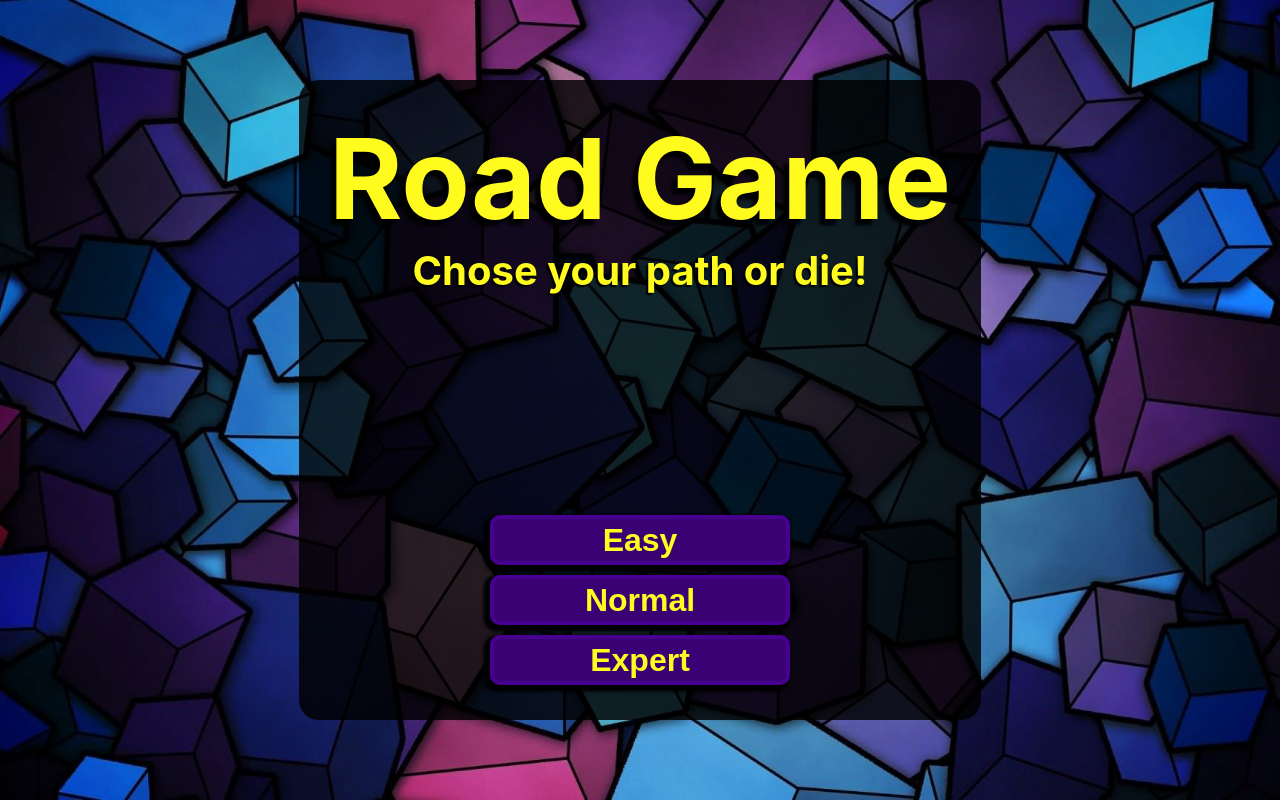
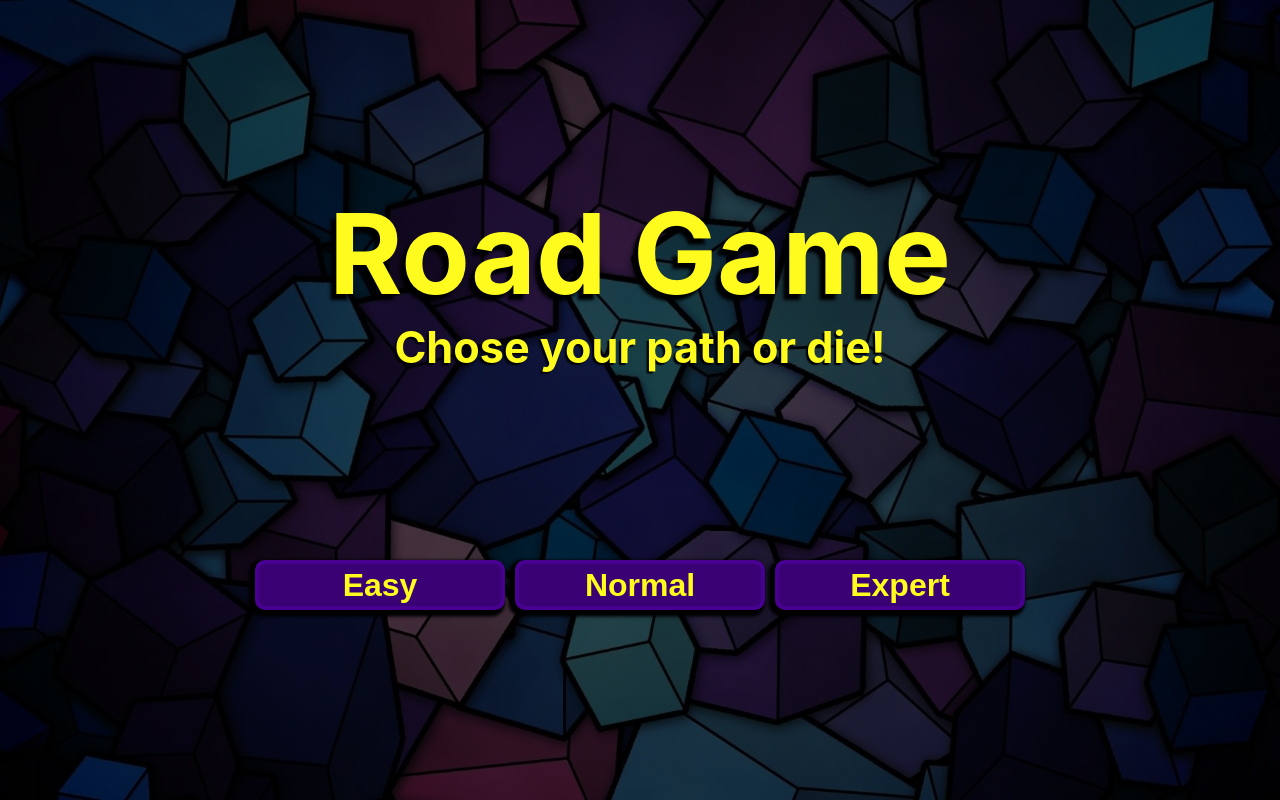
Before and after one commit to MaciejSpalek/RoadGame, a React (Create React App) app: page / in a window 1280 px wide. Built offline with nearby package versions, Linux system fonts and the light colour scheme.

Commit message:
fix: improved RWD, added winGame animation

```diff
--- a/src/Components/Game.js
+++ b/src/Components/Game.js
@@ -1,7 +1,7 @@
 import React from "react";
 import Square from "./Square";
 import classNames from "classnames";
-import { setDuration, getDirection, deleteLastArrayElement } from "./lib/helpers"
+import { setDuration, getDirection, deleteLastArrayElement, setSquareDuration, isBusySquare, getRandom } from "./lib/helpers"
 import Counter from "./Counter/Counter";
 import ButtonOfLevel from "./ButtonOfLevel/ButtonOfLevel"
 
@@ -10,39 +10,40 @@ class Game extends React.Component {
     super(props);
     this.state = {
 
+      // flags
+      isChangeLevelButtonDisabled: false,
+      isButtonsOfLevelVisible: true,
+      isCounterVisible: false,
+      areSquaresLocked: true,
+      isButtonDisabled: true,
+      isDeletingMiss: false,
+      isBusyArray: false,
+      isGameOver: false,
+      isWinGame: false,
+
+      // variables
+      buttonCaption: "Start",
+      topBoxInformation: "",
+      lastClickedIndex: 0,
+      amountOfSquares: 3,
+      amountOfLives: 15,
+      firstSquare: null,
+      dimension: 10,
+      time: 500,
+      level: 9,
+      miss: 0,
+
       // arrays
+      clickedRoad: [],
+      partOfRoad: [],
+      missArray: [],
+      busyArray: [],
       board: [],
       road: [],
-      clickedRoad: [],
-      missArray: [],
-      partOfRoad: [],
-      busyArray: [],
 
-      // variables
-      dimension: 10,
-      time: 500,
-      amountOfSquares: 3,
-      firstSquare: null,
-      lastClickedIndex: 0,
-      miss: 0,
-      level: 1,
-      buttonCaption: "Start",
-      topBoxInformation: "",
-      amountOfLives: 15,
-
-      // flags
-      isButtonDisabled: true,
-      isDeletingMiss: false,
-      areSquaresLocked: true,
-      isCounterVisible: false,
-      isBusyArray: false,
-      isButtonsOfLevelVisible: true,
-      isChangeLevelButtonDisabled: false
     }
     this.handleStart = this.handleStart.bind(this);
     this.checkRoad = this.checkRoad.bind(this)
-    this.timeForDrawId = null;
-    this.timeForHideId = null;
   }
   componentDidMount() {
     this.setState({
@@ -59,13 +60,8 @@ class Game extends React.Component {
     }
     return list;
   }
-  getRandom() {
-    return this.state.board[Math.round(Math.random() * 9)][
-      Math.round(Math.random() * 9)
-    ];
-  }
   drawFirstSquare = async () => {
-    let randomFiled = this.getRandom();
+    let randomFiled = getRandom(this.state.board);
     await this.setState({ firstSquare: randomFiled });
     await this.setRoad(this.state.firstSquare);
   }
@@ -80,16 +76,6 @@ class Game extends React.Component {
     }
     if (!this.state.isBusyArray) {
       this.setState({ road: roadArray });
-    }
-  }
-  isBusySquare(roadArray, row, col) {
-    for (let i = 0; i < roadArray.length; i++) {
-      if (
-        roadArray[i] === `${row}${col}` ||
-        this.state.firstSquare === `${row}${col}`
-      ) {
-        return true;
-      }
     }
   }
   setBusyState(direction) {
@@ -124,7 +110,7 @@ class Game extends React.Component {
     }
     // up
     if (direction === 0) {
-      if (row - 1 >= 0 && !this.isBusySquare(roadArray, row - 1, col)) {
+      if (row - 1 >= 0 && !isBusySquare(this.state.firstSquare, roadArray, row - 1, col)) {
         firstSquare = board[row - 1][col];
         roadArray.push(firstSquare);
         this.setState({
@@ -138,7 +124,7 @@ class Game extends React.Component {
 
     // right
     else if (direction === 1) {
-      if (col + 1 <= 9 && !this.isBusySquare(roadArray, row, col + 1)) {
+      if (col + 1 <= 9 && !isBusySquare(this.state.firstSquare, roadArray, row, col + 1)) {
         firstSquare = board[row][col + 1];
         roadArray.push(firstSquare);
         this.setState({
@@ -152,7 +138,7 @@ class Game extends React.Component {
 
     // down
     else if (direction === 2) {
-      if (row + 1 <= 9 && !this.isBusySquare(roadArray, row + 1, col)) {
+      if (row + 1 <= 9 && !isBusySquare(this.state.firstSquare, roadArray, row + 1, col)) {
         firstSquare = board[row + 1][col];
         roadArray.push(firstSquare);
         this.setState({
@@ -166,7 +152,7 @@ class Game extends React.Component {
 
     // left
     else if (direction === 3) {
-      if (col - 1 >= 0 && !this.isBusySquare(roadArray, row, col - 1)) {
+      if (col - 1 >= 0 && !isBusySquare(this.state.firstSquare, roadArray, row, col - 1)) {
         firstSquare = board[row][col - 1];
         roadArray.push(firstSquare);
         this.setState({
@@ -198,18 +184,13 @@ class Game extends React.Component {
     await this.updateRoad();
     await this.hideRoad();
   }
-  setSquareDuration(road, col) {
-    const durationArray = road.map((square, index) => (square === col ? (index + 1) * this.state.time : null));
-    const durationElement = durationArray.filter(square => typeof square === "number")[0];
-    return durationElement;
-  }
   updateRoad() {
-    const { road, board } = this.state;
+    const { road, board, time } = this.state;
     const tempArray = [];
     board.map((row) => {
       row.map((col) => {
         if (col === road.filter(roadSquare => roadSquare === col ? col : null)[0]) {
-          const duration = this.setSquareDuration(road, col);
+          const duration = setSquareDuration(road, col, time);
           this.wait(tempArray, col, duration);
         }
       })
@@ -232,39 +213,87 @@ class Game extends React.Component {
       })
     }, setDuration({ amountOfSquares, time }, 5500))
   }
-  win() {
-    this.setState({
-      areSquaresLocked: true
-    })
-    setTimeout(() => {
-      this.setState(prevState => ({
-        level: prevState.level + 1,
-        amountOfSquares: prevState.amountOfSquares + 2,
-        buttonCaption: "Next level",
-        topBoxInformation: "",
-        areSquaresLocked: true
-      }))
-      this.cleanStateOfGame()
-    }, 1000);
-  }
   gameOver() {
     this.setState({
-      areSquaresLocked: true,
+      areSquaresLocked: true, // block squares
+      isChangeLevelButtonDisabled: true, // lock changeLevel button
       isGameOver: true
     })
     setTimeout(() => {
       this.setState({
+        isButtonsOfLevelVisible: true,
+        isChangeLevelButtonDisabled: false, // unlock changeLevel button
         areSquaresLocked: true,
         isGameOver: false,
         buttonCaption: "Start",
         topBoxInformation: "",
         level: 1,
         amountOfLives: 15,
-        miss: 0,
-        isButtonsOfLevelVisible: true
+        miss: 0
       })
       this.cleanStateOfGame()
     }, 4000);
+  }
+  winRound() {
+    setTimeout(() => {
+      this.setState(prevState => ({
+        level: prevState.level + 1,
+        amountOfSquares: prevState.amountOfSquares + 2,
+        // buttonCaption: "Next level",
+        topBoxInformation: "",
+      }), () => {
+        if(this.state.level == 10) {
+          this.winGame();
+        }
+      })
+
+      if(this.state.level != 10) {
+        this.setState({
+          areSquaresLocked: true,
+          buttonCaption: "Next level"
+        })
+        this.cleanStateOfGame()
+      } else {
+        this.setState({
+          areSquaresLocked: true,
+          buttonCaption: "Start"
+        })
+      }
+
+    }, 1000);
+  }
+  winGame() {
+    this.setState({
+      isWinGame: true,
+      isButtonDisabled: true,
+      isChangeLevelButtonDisabled: true
+    })
+    setTimeout(() => {
+      this.setState({
+        areSquaresLocked: true,
+        isWinGame: false,
+        buttonCaption: "Start",
+        topBoxInformation: "",
+        level: 1,
+        amountOfLives: 15,
+        miss: 0,
+        isButtonsOfLevelVisible: true,
+        isChangeLevelButtonDisabled: false
+      })
+      this.cleanStateOfGame()
+    }, 4000);
+  }
+  cleanStateOfGame() {
+    this.setState({
+      missArray: [],
+      road: [],
+      clickedRoad: [],
+      partOfRoad: [],
+      firstSquare: null,
+      areSquaresLocked: true, // lock squares
+      isButtonDisabled: false, // unlock start button
+      lastClickedIndex: 0,
+    })
   }
   deleteInformation() {
     setTimeout(() => {
@@ -282,13 +311,12 @@ class Game extends React.Component {
       })
     }, 500);
   }
-
   checkRoad = (currentSquare, index, e) => {
     e.preventDefault()
     const { clickedRoad, missArray, road, areSquaresLocked, firstSquare, lastClickedIndex, isDeletingMiss } = this.state;
     const currentIndex = index.filter(el => typeof el == "number" ? el + 1 : null)[0];
 
-    // prevent clicking in clickedSquare, missSquare, firstSquare and if isDeletingMiss
+    // prevent clicking in clickedSquare, missSquare, firstSquare and if isDeletingMiss == true
     if (areSquaresLocked ||
       clickedRoad.includes(currentSquare) ||
       missArray.includes(currentSquare) ||
@@ -304,11 +332,11 @@ class Game extends React.Component {
         topBoxInformation: "Nice shot!",
         areSquaresLocked: true
       }), () => {
-        if (this.state.lastClickedIndex === road.length) {
-          this.win();
-        } else {
-          this.deleteInformation()
-        }
+          if (this.state.lastClickedIndex === road.length) {
+            this.winRound();
+          } else {
+            this.deleteInformation()
+          }
       })
     }
 
@@ -370,21 +398,10 @@ class Game extends React.Component {
       isButtonsOfLevelVisible: true,
       level: 1,
       amountOfLives: 15,
-      miss: 0
+      miss: 0,
+      buttonCaption: "Start"
     })
     this.cleanStateOfGame();
-  }
-  cleanStateOfGame() {
-    this.setState({
-      missArray: [],
-      road: [],
-      clickedRoad: [],
-      partOfRoad: [],
-      firstSquare: null,
-      areSquaresLocked: true,
-      isButtonDisabled: false, // turn on button
-      lastClickedIndex: 0,
-    })
   }
   renderBoard() {
     const {
@@ -414,7 +431,6 @@ class Game extends React.Component {
       });
     });
   }
-
   render() {
     const {
       isButtonDisabled,
@@ -424,6 +440,7 @@ class Game extends React.Component {
       isCounterVisible,
       topBoxInformation,
       isGameOver,
+      isWinGame,
       amountOfLives,
       isButtonsOfLevelVisible,
       isChangeLevelButtonDisabled
@@ -442,38 +459,13 @@ class Game extends React.Component {
 
     return (
       <div className="game">
-        <div className="game__topbox">
-          <span className="game__parameter">Board {level}</span>
-          {isCounterVisible ? <Counter /> : false}
-          <span className={informationClass}> {topBoxInformation}</span>
-          <span className="game__parameter">&#10084; {amountOfLives - miss} </span>
-        </div>
-        <div className="game__board">
-          <span className={isGameOver ? "board__gameOverCaption" : "board__gameOverCaption--none"}></span>
-          {this.renderBoard()}
-        </div>
-        <button
-          className={isButtonDisabled ? "game__button game__button--disabled" : "game__button"}
-          disabled={isButtonDisabled}
-          onClick={this.handleStart}>
-          {buttonCaption}
-        </button>
-        <button
-          className={isChangeLevelButtonDisabled ? "game__button game__button--disabled" : "game__button"}
-          onClick={this.handleChangeLevel}
-          disabled={isChangeLevelButtonDisabled}
-        >
-          Change level
-          </button>
         {isButtonsOfLevelVisible ?
-
           <div className="game__start-layer">
-            <div className="game__inner-wrapper">
               <div>
                 <h1 className="game__title">Road Game</h1>
                 <p className="game__subtitle">Chose your path or die!</p>
               </div>
-              <div className="game__buttonBox">
+              <div className="game__button-box">
                 <ButtonOfLevel
                   handleClick={this.setDifficultyLevel}
                   nameLevel={Easy}
@@ -496,10 +488,39 @@ class Game extends React.Component {
                   amountOfLives={5}
                 />
               </div>
+          </div>
+          :
+          <div className="game__board-layer">
+          <div className="game__board-wrapper">
+            <div className="game__top-box">
+              <span className="game__parameter">Board {level}</span>
+              {isCounterVisible ? <Counter /> : false}
+              <span className={informationClass}> {topBoxInformation}</span>
+              <span className="game__parameter">&#10084; {amountOfLives - miss} </span>
+            </div>
+            <div className="game__board">
+              <span className={isGameOver ? "board__gameOver-caption" : "board__gameOver-caption--none"}></span>
+              <span className={isWinGame ? "board__winGame-caption" : "board__winGame-caption--none"}></span>
+              {this.renderBoard()}
             </div>
           </div>
-
-          : null}
+          <div className="game__button-box game__button-box--board">
+            <button
+              className={isButtonDisabled ? "game__button game__button--disabled" : "game__button"}
+              disabled={isButtonDisabled}
+              onClick={this.handleStart}>
+              {buttonCaption}
+            </button>
+            <button
+              className={isChangeLevelButtonDisabled ? "game__button game__button--disabled" : "game__button"}
+              onClick={this.handleChangeLevel}
+              disabled={isChangeLevelButtonDisabled}
+            >
+              Change level
+            </button>
+          </div>
+        </div>
+          }
       </div >
     );
   }
--- a/src/styles/game.scss
+++ b/src/styles/game.scss
@@ -1,67 +1,61 @@
-$mobile: 736px;
-
 .game {
 	display: flex;
 	justify-content: center;
 	align-items: center;
 	flex-direction: column;
-	height: 100vh;
+	min-height: 100vh;
 	width: 100%;
-	// background-color: #171717;
 	background-image: url("../Images/bgImage.jpg");
 	background-position: center;
 	background-size: cover;
 	position: relative;
 	overflow: hidden;
 
-	&__topbox {
+	&__top-box {
 		display: flex;
 		justify-content: space-between;
 		align-items: center;
-		width: 500px;
-		height: 50px;
+		width: 300px;
+		height: 30px;
 		border-top-left-radius: 10px;
 		border-top-right-radius: 10px;
 		background-color: rgb(58, 1, 116);
 		border: 4px solid rgb(71, 0, 143);
 		border-bottom: none;
-		padding: 0 10px;
-		@media (max-width: $mobile) {
-			max-width: 350px;
-		}
+		padding: .8em;
 	}
-
-	&__parameter,
-	&__information {
-		font-size: 1.5em;
-		font-weight: bold;
-		color: rgb(255, 251, 30);
-		&--counter {
-			font-size: 2em;
-		}
+	&__board-layer {
+		display: flex;
+		justify-content: space-evenly;
+		align-items: center;
+		flex-direction: column;
+		min-height: 100vh;
+		width: 100%;
+		padding: 1.5em .5em;
+		background-color: rgba(0, 0, 0, 0.8);
 	}
-
 	&__board {
 		position: relative;
 		display: grid;
 		grid-template-rows: repeat(10, 1fr);
 		grid-template-columns: repeat(10, 1fr);
-		width: 500px;
-		height: 500px;
+		width: 300px;
+		height: 300px;
 		border: 8px solid rgb(71, 0, 143);
 		border-bottom-left-radius: 10px;
 		border-bottom-right-radius: 10px;
 		background-color: rgba(59, 1, 116, 0.938);
 		margin: 0px auto 10px;
-		@media (max-width: $mobile) {
-			max-width: 350px;
-			max-height: 350px;
-		}
 	}
-
+	&__board-wrapper {
+		display: flex;
+		justify-content: center;
+		align-items: center;
+		flex-direction: column;
+	}
 	&__button {
 		height: 50px;
-		width: 300px;
+		width: 250px;
 		border: none;
 		font-size: 2em;
 		font-weight: bold;
@@ -94,7 +88,14 @@ $mobile: 736px;
 		border: 4px solid rgb(72, 0, 145);
 		color: rgb(93, 95, 64);
 	}
-
+	&__parameter, &__information {
+		font-size: 1em;
+		font-weight: bold;
+		color: rgb(255, 251, 30);
+		&--counter {
+			font-size: 1em;
+		}
+	}
 	&__information {
 		&--none {
 			display: none;
@@ -109,60 +110,43 @@ $mobile: 736px;
 			color: red;
 		}
 	}
+
+
 	&__start-layer {
 		display: flex;
-		justify-content: center;
-		align-items: center;
-		position: absolute;
-		// background-color: #171717;
-		background-image: url("../Images/bgImage.jpg");
-		background-position: center;
-		background-size: cover;
-		height: 100vh;
-		width: 100vw;
-	}
-
-	&__inner-wrapper {
-		display: flex;
-		justify-content: space-between;
+		justify-content: space-evenly;
 		align-items: center;
 		flex-direction: column;
-		background-color: rgba(0, 0, 0, 0.822);
-		height: 80%;
-		border-radius: 20px;
-		padding: 30px;
-		@media (max-width: $mobile) {
-			justify-content: flex-start;
-			border-radius: 0;
-			height: 100vh;
-		}
+		min-height: 100vh;
+		width: 100%;
+		padding: 1.5em .5em;
+		background-color: rgba(0, 0, 0, 0.7);
 	}
-	&__buttonBox {
+	&__button-box {
 		display: flex;
 		flex-direction: column;
 	}
-
 	&__title {
-		font-size: 7em;
+		font-size: 3em;
 		font-weight: bold;
 		text-shadow: -.05em .05em .03em black;
 		color: rgb(255, 251, 30);
 		animation: startAnimation .3s ease-in both;
-		@media (max-width: $mobile) {
-			font-size: 5em;
-		}
 	}
-
 	&__subtitle {
-		font-size: 2.5em;
+		font-size: 1.3em;
 		font-weight: bold;
 		text-shadow: -.05em .05em .03em black;
 		color: rgb(255, 251, 30);
 		animation: startAnimation .3s .3s ease-in both;
+		margin-bottom: .5em;
+	}
+	&__parameter--counter {
+		animation: increaseVisibility 1s cubic-bezier(0.47, 0, 0.745, 0.715) both;
 	}
 }
 
-.board__gameOverCaption {
+.board__gameOver-caption, .board__winGame-caption {
 	position: absolute;
 	display: flex;
 	justify-content: center;
@@ -173,13 +157,19 @@ $mobile: 736px;
 	&::before {
 		content: "Game Over";
 		position: absolute;
-		font-size: 5em;
+		font-size: 3em;
 		color: rgb(255, 251, 30);
 		text-shadow: -.05em .05em 0.05em black;
 		animation: gameOverAnimation 4s cubic-bezier(0.77, 0, 0.175, 1) both;
 	}
 	&--none {
 		display: none;
+	}
+}
+.board__winGame-caption {
+	&::before {
+		content: "You Win!";
+		animation: winGameAnimation 4s cubic-bezier(0.77, 0, 0.175, 1) both;
 	}
 }
 
@@ -243,7 +233,7 @@ $mobile: 736px;
 		width: 100%;
 		height: 100%;
 		color: red;
-		font-size: 2em;
+		font-size: 1em;
 		padding-bottom: 5%;
 		transition: .1s;
 	}
@@ -263,16 +253,6 @@ $mobile: 736px;
 		transform: scale(1);
 	}
 }
-
-@keyframes showCounter {
-	from {
-		transform: scale(0);
-	}
-	to {
-		transform: scale(1);
-	}
-}
-
 @keyframes gameOverAnimation {
 	0% {
 		transform: scale(0) rotate(0deg);
@@ -292,7 +272,25 @@ $mobile: 736px;
 		transform: scale(0) rotate(0deg);
 	}
 }
+@keyframes winGameAnimation {
+	0% {
+		transform: scale(0) rotate(0deg);
+	}
 
+	40% {
+		transform: scale(1) rotate(360deg);
+		color: rgb(38, 228, 0);
+	}
+
+	60% {
+		transform: scale(1) rotate(360deg);
+		color: rgb(38, 228, 0);
+	}
+
+	to {
+		transform: scale(0) rotate(0deg);
+	}
+}
 @keyframes startAnimation {
 	from {
 		opacity: 0;
@@ -301,3 +299,109 @@ $mobile: 736px;
 		opacity: 1;
 	}
 }
+
+
+@media (min-width: 450px) {
+	.game {
+		&__title {
+			font-size: 4em;
+		}
+		&__subtitle {
+			font-size: 1.6em;
+		}
+		&__board {
+			width: 350px;
+			height: 350px;
+		}
+		&__top-box {
+			width: 350px;
+			height: 35px;
+		}
+		&__parameter, &__information {
+			font-size: 1.3em;
+			&--counter {
+				font-size: 1.7em;
+			}
+		}
+	}
+
+	.missSquare {
+		&::before {
+			font-size: 1.3em;
+		}
+	}
+}
+
+@media (min-width: 768px) {
+	.game {
+		&__title {
+			font-size: 6em;
+		}
+		&__subtitle {
+			font-size: 2.2em;
+		}
+		&__board {
+			width: 450px;
+			height: 450px;
+		}
+		&__top-box {
+			width: 450px;
+			height: 45px;
+		}
+		&__parameter, &__information {
+			font-size: 1.6em;
+			&--counter {
+				font-size: 2.2em;
+			}
+		}
+		&__button-box {
+			&--board {
+				flex-direction: row;
+			}
+		}
+	}
+	.board__gameOver-caption, .board__winGame-caption {
+		&::before {
+			font-size: 4em;
+		}
+	}
+	.missSquare {
+		&::before {
+			font-size: 1.6em;
+		}
+	}
+}
+
+@media (min-width: 1200px) {
+	.game {
+		&__title {
+			font-size: 7em;
+		}
+		&__subtitle {
+			font-size: 2.7em;
+		}
+		&__board {
+			width: 500px;
+			height: 500px;
+		}
+		&__top-box {
+			width: 500px;
+			height: 50px;
+		}
+		&__parameter, &__information {
+			font-size: 1.8em;
+			&--counter {
+				font-size: 2.5em;
+			}
+		}
+		&__button-box {
+			flex-direction: row;
+		}
+	}
+
+	.board__gameOver-caption, .board__winGame-caption {
+		&::before {
+			font-size: 5em;
+		}
+	}
+}
```
Also changed, not shown: src/Components/lib/helpers.js (+22 -1 lines).
